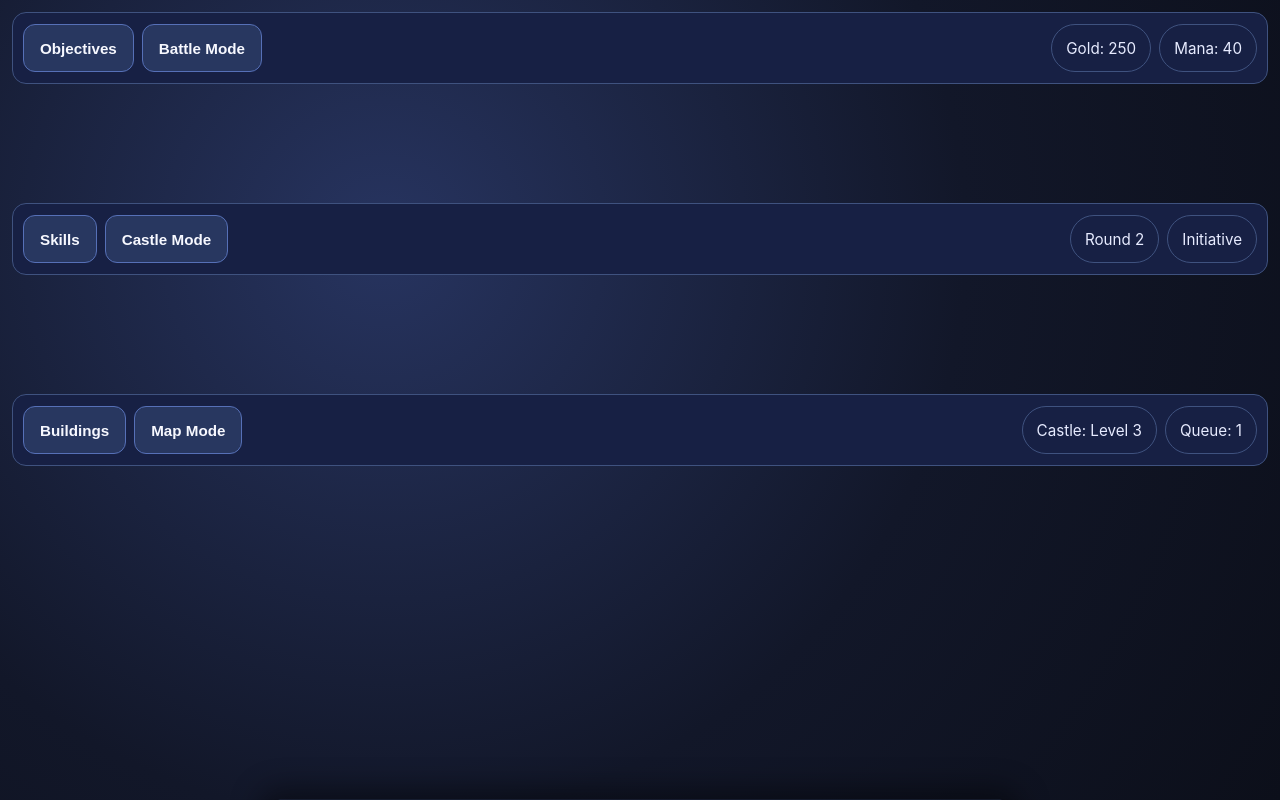
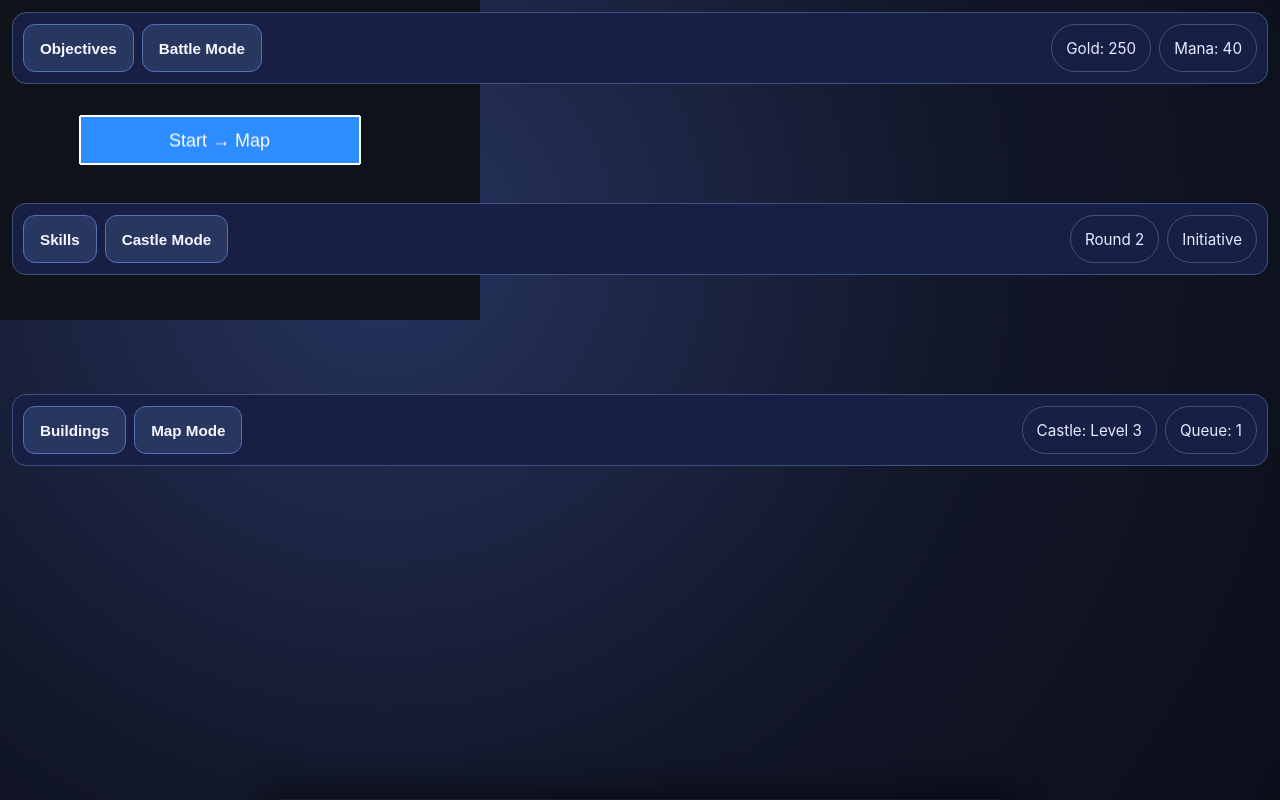
Before and after one commit to lukaszpeciak91-sys/portal-conquest, a website built with Vite: page index.html in a window 1280 px wide. Built offline with nearby package versions, Linux system fonts and the light colour scheme.

Commit message:
Fix canonical index entry and unify overlay script loading

```diff
--- a/index.html
+++ b/index.html
@@ -3,14 +3,12 @@
   <head>
     <meta charset="UTF-8" />
     <meta name="viewport" content="width=device-width, initial-scale=1.0, viewport-fit=cover" />
-    <title>Portal Conquest UI Overlay Scaffold</title>
-    <link rel="stylesheet" href="styles.css" />
+    <title>Portal Conquest</title>
+    <link rel="stylesheet" href="/styles.css" />
   </head>
   <body>
     <div id="app-shell" aria-live="polite">
-      <div id="game-container" aria-label="Phaser game canvas mount point">
-        <canvas id="phaser-canvas" aria-hidden="true"></canvas>
-      </div>
+      <div id="game-container" aria-label="Phaser game canvas mount point"></div>
 
       <div id="ui-overlay" data-mode="map" aria-label="Game UI overlay">
         <header class="hud" data-hud="map" aria-label="Map HUD">
@@ -64,6 +62,6 @@
       </div>
     </div>
 
-    <script src="ui-overlay.js"></script>
+    <script type="module" src="/src/main.js"></script>
   </body>
 </html>
--- a/src/main.js
+++ b/src/main.js
@@ -4,12 +4,14 @@ import { MapScene } from './scenes/MapScene';
 import { CastleScene } from './scenes/CastleScene';
 import { BattleScene } from './scenes/BattleScene';
 
+import '../ui-overlay.js';
+
 const config = {
   type: Phaser.AUTO,
   width: 480,
   height: 320,
   backgroundColor: '#10131a',
-  parent: 'game',
+  parent: 'game-container',
   scene: [MenuScene, MapScene, CastleScene, BattleScene],
 };
 
```
